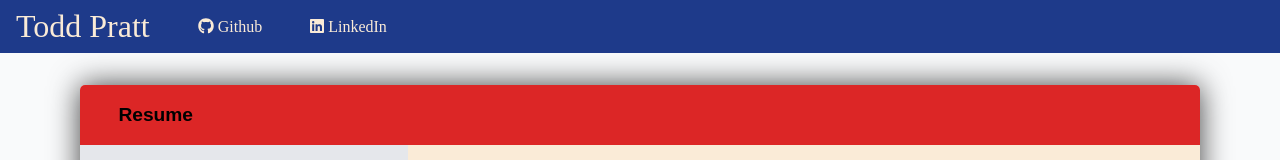
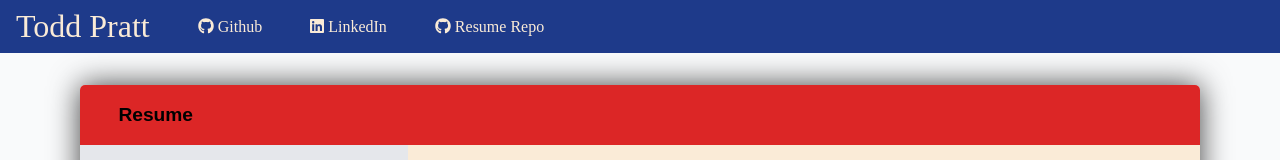
Before and after one commit to toddpratt/portfolio, a React (Vite) app: page / in a window 1280 px wide. Shown: the top 160 px of the page. Built offline with nearby package versions, Linux system fonts and the light colour scheme.

Commit message:
A link to the code and a better README.md

```diff
--- a/src/App.tsx
+++ b/src/App.tsx
@@ -20,6 +20,11 @@ function App() {
                             <FontAwesomeIcon icon={faLinkedin}></FontAwesomeIcon> LinkedIn
                         </a>
                     </div>
+                    <div className="link">
+                        <a target="_blank" href="https://github.com/toddpratt/portfolio" rel="noopener noreferrer">
+                            <FontAwesomeIcon icon={faGithub}></FontAwesomeIcon> Resume Repo
+                        </a>
+                    </div>
                 </div>
                 <div className="outer-viewport">
                     <Resume experiences={experiences} />
```
Also changed, not shown: 1 other file (tests, documents, lock files or other folders).
